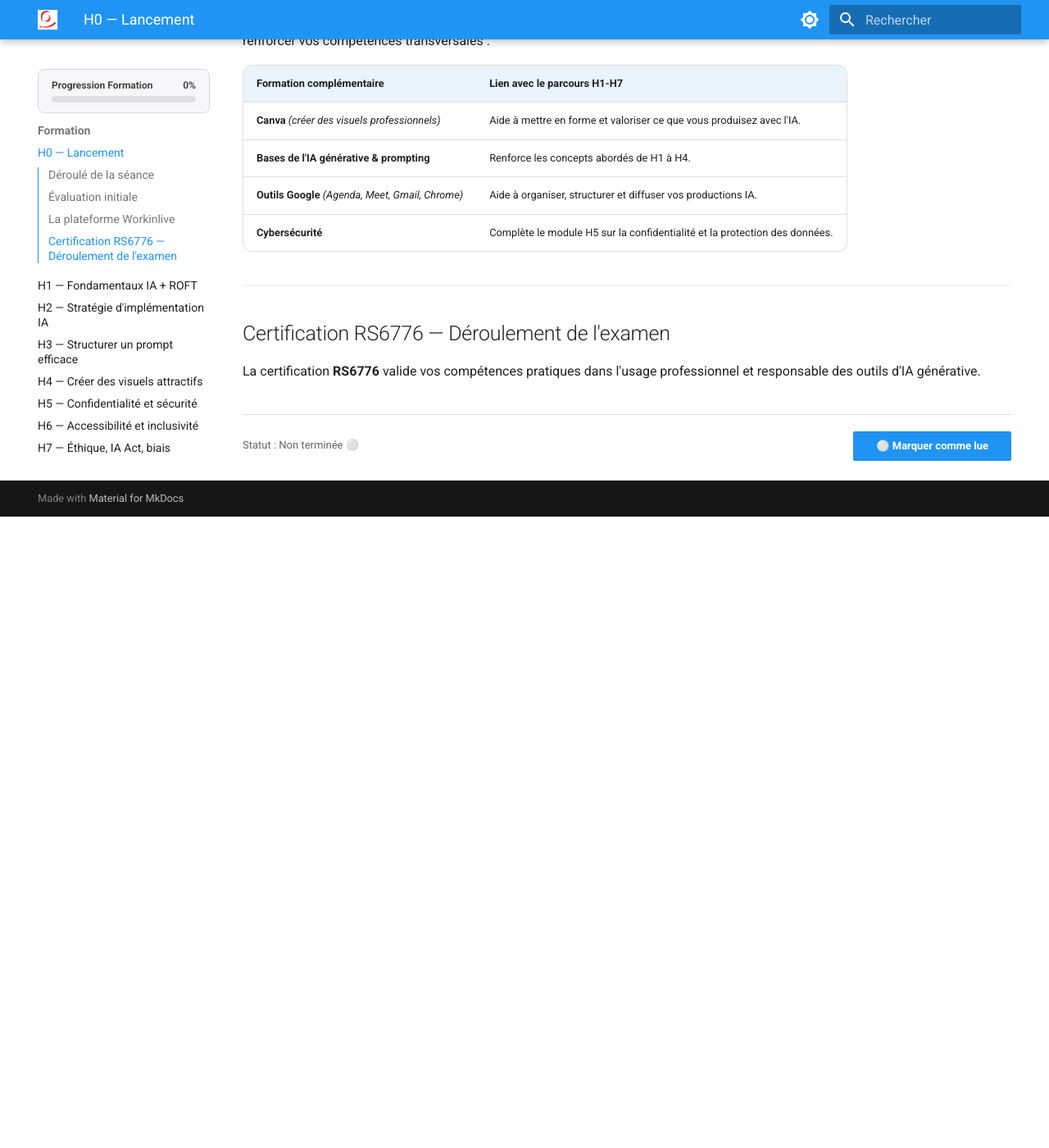
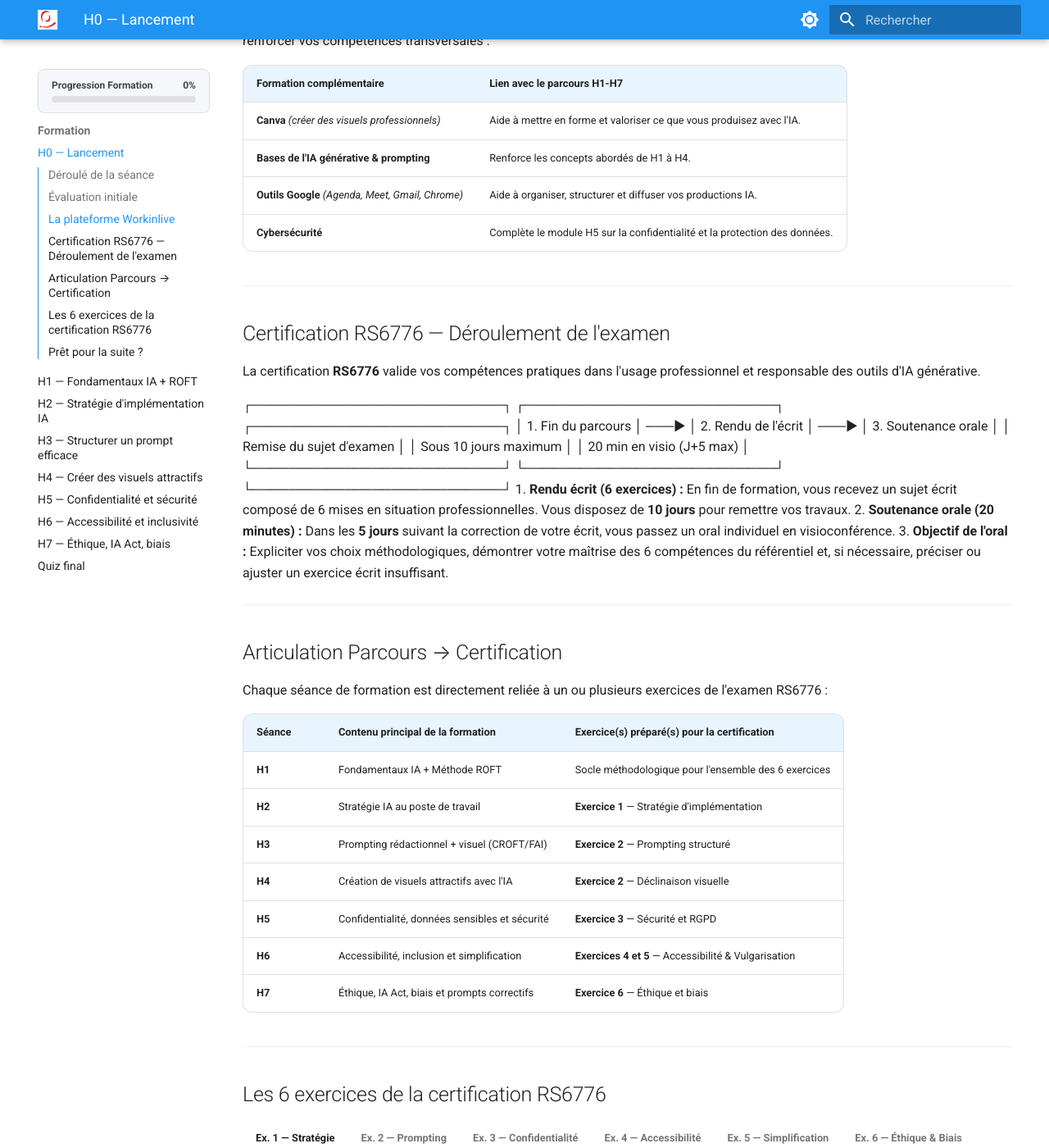
Before and after one commit to pierre-l-hue/wiki-formation-ia, an MkDocs documentation site: the page built from docs/formation/h0.md, in a window 1280 px wide and 1400 px high, scrolled down 1691 px. Shown: the whole window at 82% size. Built offline with MkDocs 1.6.1 and Material for MkDocs 9.7.7, drawn with Linux system fonts in a browser that asks for light colours; before the commit the page ends 2321 px from its top, so only the background shows below that; some of the changed text lies outside the part shown.

Commit message:
Update h0.md

```diff
--- a/docs/formation/h0.md
+++ b/docs/formation/h0.md
@@ -79,3 +79,71 @@ En complément des séances synchrones H0 à H7, la plateforme Workinlive vous d
 ## Certification RS6776 — Déroulement de l'examen
 
 La certification **RS6776** valide vos compétences pratiques dans l'usage professionnel et responsable des outils d'IA générative.
+
+┌───────────────────────────┐      ┌───────────────────────────┐      ┌───────────────────────────┐
+│     1. Fin du parcours    │ ───► │   2. Rendu de l'écrit     │ ───► │  3. Soutenance orale      │
+│ Remise du sujet d'examen  │      │  Sous 10 jours maximum    │      │ 20 min en visio (J+5 max) │
+└───────────────────────────┘      └───────────────────────────┘      └───────────────────────────┘
+1. **Rendu écrit (6 exercices) :** En fin de formation, vous recevez un sujet écrit composé de 6 mises en situation professionnelles. Vous disposez de **10 jours** pour remettre vos travaux.
+2. **Soutenance orale (20 minutes) :** Dans les **5 jours** suivant la correction de votre écrit, vous passez un oral individuel en visioconférence.
+3. **Objectif de l'oral :** Expliciter vos choix méthodologiques, démontrer votre maîtrise des 6 compétences du référentiel et, si nécessaire, préciser ou ajuster un exercice écrit insuffisant.
+
+---
+
+## Articulation Parcours → Certification
+
+Chaque séance de formation est directement reliée à un ou plusieurs exercices de l'examen RS6776 :
+
+| Séance | Contenu principal de la formation | Exercice(s) préparé(s) pour la certification |
+| :--- | :--- | :--- |
+| **H1** | Fondamentaux IA + Méthode ROFT | Socle méthodologique pour l'ensemble des 6 exercices |
+| **H2** | Stratégie IA au poste de travail | **Exercice 1** — Stratégie d'implémentation |
+| **H3** | Prompting rédactionnel + visuel (CROFT/FAI) | **Exercice 2** — Prompting structuré |
+| **H4** | Création de visuels attractifs avec l'IA | **Exercice 2** — Déclinaison visuelle |
+| **H5** | Confidentialité, données sensibles et sécurité | **Exercice 3** — Sécurité et RGPD |
+| **H6** | Accessibilité, inclusion et simplification | **Exercices 4 et 5** — Accessibilité & Vulgarisation |
+| **H7** | Éthique, IA Act, biais et prompts correctifs | **Exercice 6** — Éthique et biais |
+
+---
+
+## Les 6 exercices de la certification RS6776
+
+=== "Ex. 1 — Stratégie"
+    **Stratégie d'implémentation IA**
+    Analyser un ensemble de tâches métier au sein d'une organisation et proposer une sélection d'outils IA pertinents, adaptés et sécurisés.
+
+=== "Ex. 2 — Prompting"
+    **Prompting rédactionnel + visuel**
+    Rédiger la structure complète d'un article de blog ainsi qu'un visuel d'accompagnement en utilisant des techniques de prompting avancées et structurées (CROFT / FAI).
+
+=== "Ex. 3 — Confidentialité"
+    **Confidentialité et données sensibles**
+    Identifier les risques de fuite de données (RGPD / secrets d'affaires) dans un contexte professionnel et réécrire/anonymiser un prompt contenant des informations confidentielles.
+
+=== "Ex. 4 — Accessibilité"
+    **Accessibilité et inclusion**
+    Rédiger ou adapter une note interne pour la rendre parfaitement accessible à une personne en situation de handicap cognitif (ex. FALC, structure simplifiée).
+
+=== "Ex. 5 — Simplification"
+    **Simplification et vulgarisation de contenus**
+    Prendre un document technique ou juridique complexe et le transformer en une synthèse claire, intelligible et vulgarisée pour un public non-expert.
+
+=== "Ex. 6 — Éthique & Biais"
+    **Éthique et biais dans les contenus IA**
+    Détecter les stéréotypes, discriminations ou hallucinations dans un contenu produit par une IA et appliquer des prompts correctifs pour le neutraliser.
+
+---
+
+<div class="good-reflex-box">
+  <h3>À retenir</h3>
+  <p>Vous connaissez maintenant la structure globale du parcours. L'objectif n'est pas seulement d'utiliser des outils IA, mais de développer une pratique méthodique, sécurisée et éthique qui prépare directement votre réussite à la certification RS6776.</p>
+</div>
+
+---
+
+## Prêt pour la suite ?
+
+<div class="wiki-actions">
+  <a class="wiki-button primary" href="../h1/">Passer à la séance H1 — Fondamentaux IA & ROFT</a>
+  <a class="wiki-button" href="../../certification-rs6776/">Consulter le guide RS6776</a>
+</div>
```
